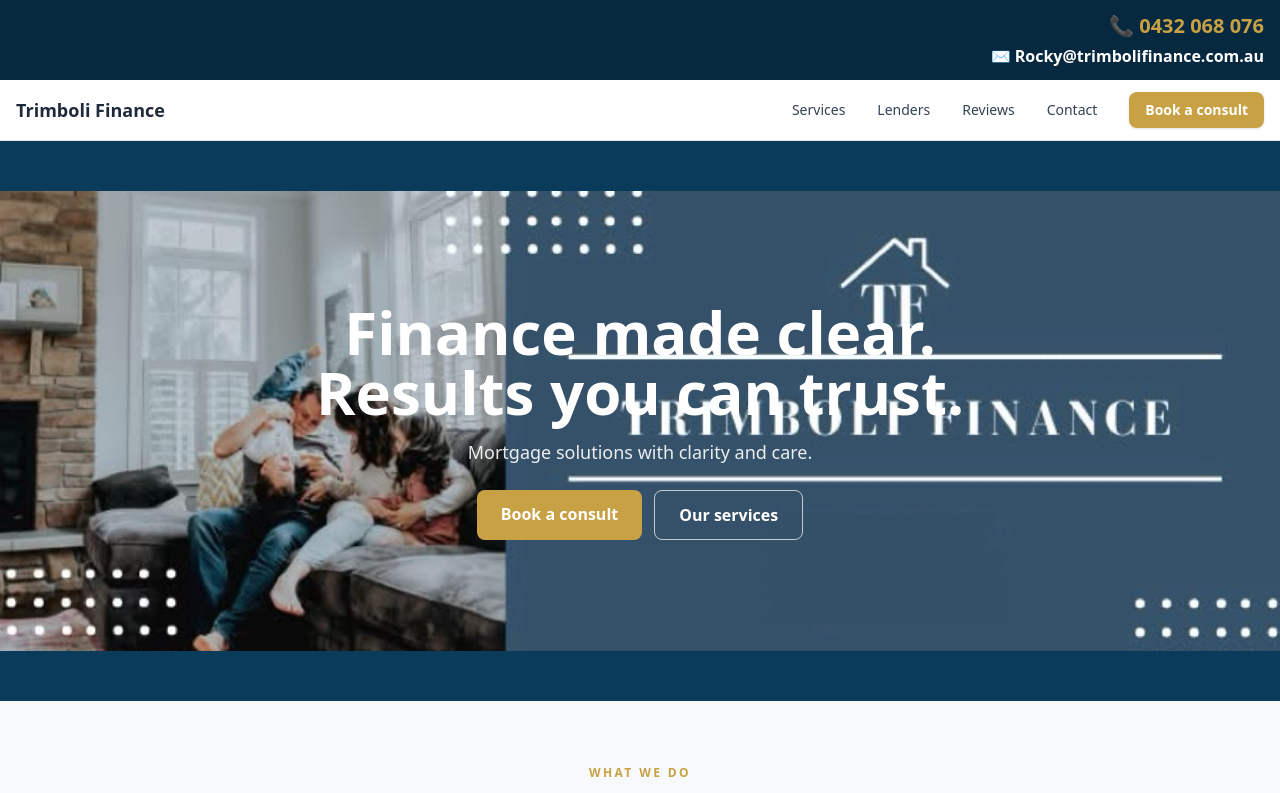
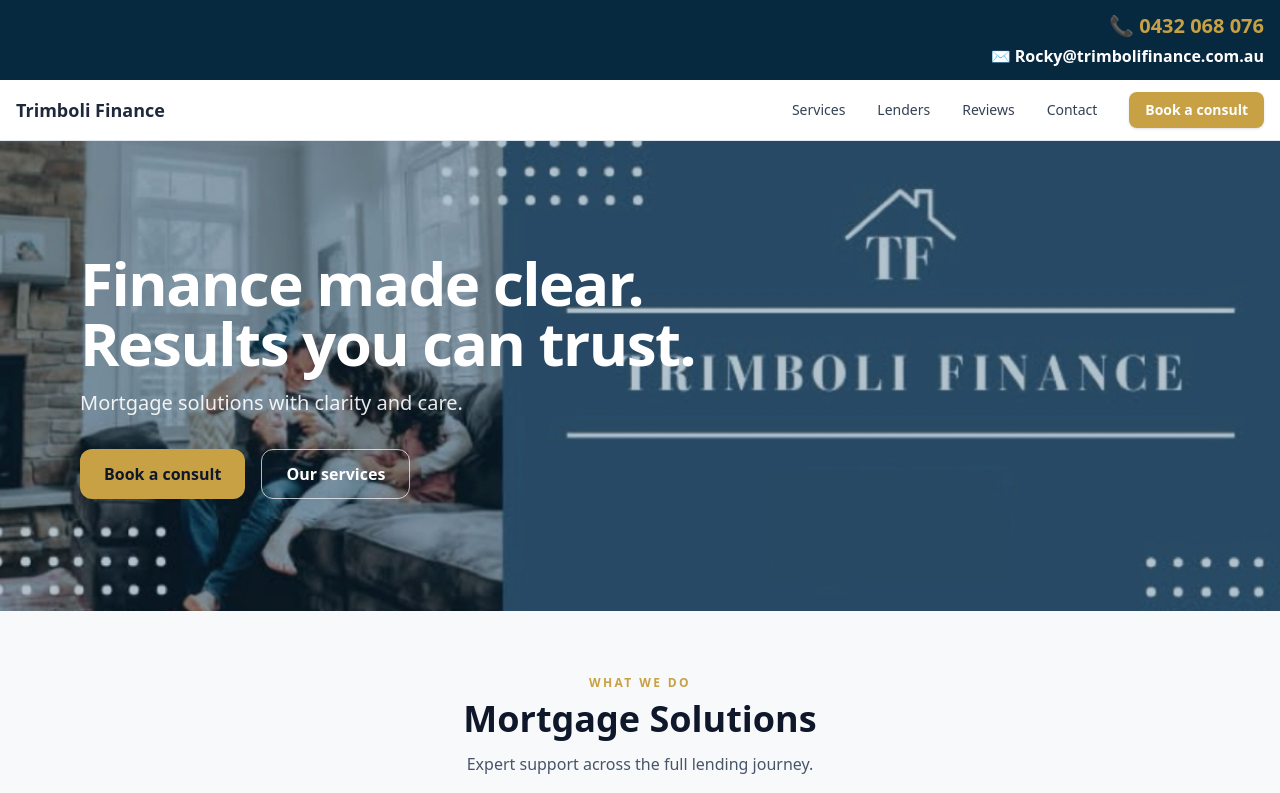
Before and after one commit to gianninatcassar-hash/trimboli-finance, a React (Vite) app: page / in a window 1280 px wide. Shown: the top 793 px of the page. Built offline with nearby package versions, Linux system fonts and the light colour scheme.

Commit message:
Update App.jsx

```diff
--- a/src/App.jsx
+++ b/src/App.jsx
@@ -128,33 +128,41 @@
       <Topbar />
       <Nav />
 
-      {/* HERO */}
-      <section id="home" className="relative">
-        {/* Banner image must exist at /public/hero-banner.png */}
+ {/* HERO (fixed layout) */}
+<section id="home" className="relative overflow-hidden" style={{ backgroundColor: COLORS.navy }}>
+  {/* background image */}
   <img
     src="/hero-banner.png"
-          alt="Mortgage Broker in Melbourne"
-          className="h-[58vh] md:h-[70vh] w-full object-contain"
-          style={{ backgroundColor: COLORS.navy }}
+    alt=""
+    className="absolute inset-0 h-full w-full object-cover opacity-70"
   />
-        <div className="absolute inset-0 flex items-center">
-          <div className="mx-auto max-w-5xl px-4 text-white text-center">
-            <h1 className="text-4xl md:text-6xl font-bold leading-tight">
-              Finance made clear. <br /> Results you can trust.
+
+  {/* content */}
+  <div className="relative mx-auto max-w-6xl px-4 py-20 md:py-28">
+    <h1 className="text-white font-extrabold leading-tight tracking-tight text-4xl md:text-6xl not-italic">
+      Finance made clear.<br className="hidden sm:block" />
+      <span className="whitespace-normal">Results you can trust.</span>
     </h1>
-            <p className="mt-4 text-lg text-white/90">{BRAND.tagline}</p>
-            <div className="mt-6 flex flex-wrap gap-3 justify-center">
+
+    <p className="mt-4 text-white/90 text-lg md:text-xl max-w-2xl">
+      Mortgage solutions with clarity and care.
+    </p>
+
+    <div className="mt-8 flex flex-col sm:flex-row gap-4">
       <a
-                href={CONSULT_MAILTO}
-                className="rounded-lg px-6 py-3 font-semibold text-white"
-                style={{ backgroundColor: COLORS.gold }}
+        href="mailto:Rocky@trimbolifinance.com.au?subject=Book%20a%20Consult&body=Hi%20Rocky%2C%0A%0AName%3A%0APhone%3A%0ABest%20time%20to%20contact%3A%0ANature%20of%20enquiry%3A%0A"
+        className="inline-flex items-center justify-center rounded-xl px-6 py-3 font-semibold text-slate-900 bg-[color:#c7a144] hover:opacity-95"
       >
         Book a consult
       </a>
-              <a href="#services" className="rounded-lg px-6 py-3 font-semibold border border-white/70 text-white">
+
+      <a
+        href="#services"
+        className="inline-flex items-center justify-center rounded-xl px-6 py-3 font-semibold text-white border border-white/70 hover:bg-white/10"
+        style={{ textDecoration: "none" }}
+      >
         Our services
       </a>
-            </div>
     </div>
   </div>
 </section>
```
Lines whose indentation alone changed are shown as unchanged.
